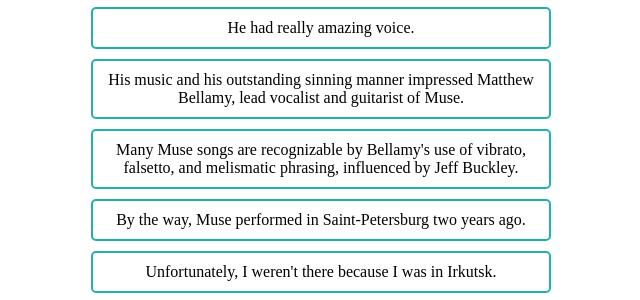
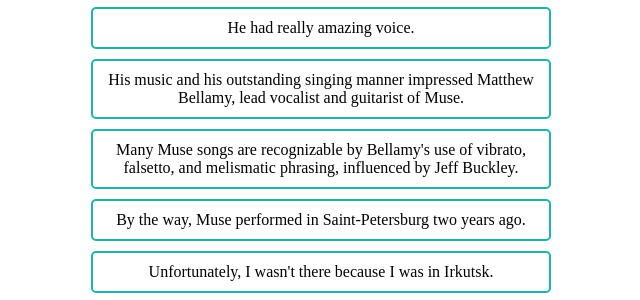
Before and after one commit to JuliaVolkova/jQuery-plagin, a plain HTML site: page index.html in a window 1280 px wide. Shown: the part 285-585 px from the top of the page, 319-959 px from the left. Drawn offline with Linux system fonts and the light colour scheme; no server answers.

Commit message:
refactor: Correct typing mistakes

```diff
--- a/index.html
+++ b/index.html
@@ -11,10 +11,10 @@
             <li>American musician Jeff Buckley was born in California. He's awesome!</li>
             <li>And not because he was born in Cali.</li>
             <li>He had really amazing voice.</li>
-            <li>His music and his outstanding sinning manner impressed Matthew Bellamy, lead vocalist and guitarist of Muse.</li>
+            <li>His music and his outstanding singing manner impressed Matthew Bellamy, lead vocalist and guitarist of Muse.</li>
             <li>Many Muse songs are recognizable by Bellamy's use of vibrato, falsetto, and melismatic phrasing, influenced by Jeff Buckley.</li>
             <li>By the way, Muse performed in Saint-Petersburg two years ago.</li>
-            <li>Unfortunately, I weren't there because I was in Irkutsk.</li>
+            <li>Unfortunately, I wasn't there because I was in Irkutsk.</li>
             <li>This is my little sad story :(</li>
         </ul>
     </div>
```
